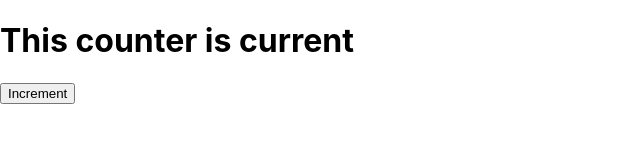
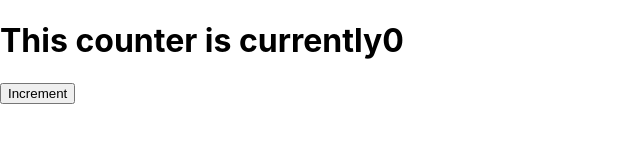
Before and after one commit to angelozdev/testing-jest-enzyme, a React app: page / in a window 1280 px wide. Shown: the top 160 px of the page, without its empty margins (0-640 px from the left). Built offline with nearby package versions, Linux system fonts and the light colour scheme.

Commit message:
test: initial counter display

```diff
--- a/src/App.tsx
+++ b/src/App.tsx
@@ -1,10 +1,14 @@
 import React from 'react'
 import './App.css'
 
-function App() {
+const App = () => {
+  const [count, setCount] = React.useState(0)
   return (
     <div data-test="component-app">
-      <h1 data-test="counter-display">This counter is current</h1>
+      <h1 data-test="counter-display">
+        This counter is currently
+        <span data-test="counter">{count}</span>
+      </h1>
       <button data-test="increment-button">Increment</button>
     </div>
   )
```
Also changed, not shown: 1 other file (tests, documents, lock files or other folders).
